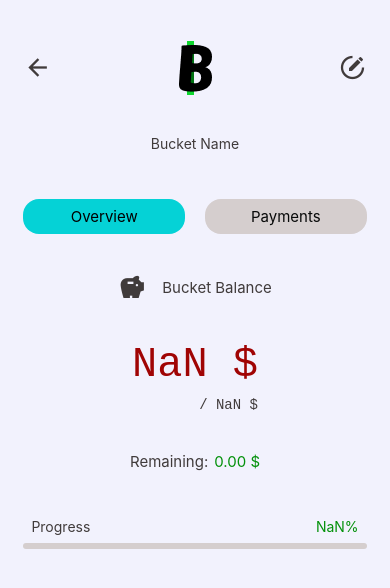
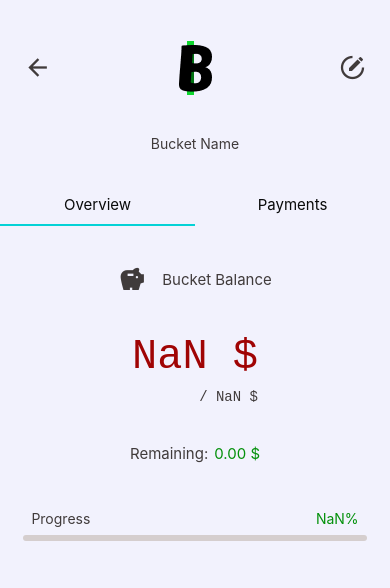
Before and after one commit to AtanasovCode/bucket-bank-native, a React Native app: screen /Bucket in a window 390 px wide. Shown: the top 588 px of the page. Built offline with nearby package versions, Linux system fonts and the light colour scheme.

Commit message:
redesigned bucket tabs

```diff
--- a/components/bucket/Payments.jsx
+++ b/components/bucket/Payments.jsx
@@ -75,8 +75,8 @@ const Payments = ({ navigation, bucket, setBucket, theme }) => {
     }
 
     const deletePayment = async (id) => {
-        // Find the bucket with the selectedID (you need to ensure selectedID is available in your scope)
-        const selectedID = bucket.id;  // Assuming bucket is passed as a prop and has an id field
+
+        const selectedID = bucket.id;
 
         // Filter out the payment with the given id
         const updatedPayments = bucket.payments.filter((item) => item.id !== id);
@@ -103,9 +103,12 @@ const Payments = ({ navigation, bucket, setBucket, theme }) => {
             bucket.id === selectedID ? updatedBucket : bucket
         );
 
+        setVisiblePopover(false);
+        setVisiblePopoverId(null);
+        setModalVisible(false);
         saveData(updatedBuckets);
         setBucket(updatedBucket);
-        setBuckets(updatedBuckets);  // Update state with new buckets
+        setBuckets(updatedBuckets);
     };
 
 
@@ -279,8 +282,6 @@ const Payments = ({ navigation, bucket, setBucket, theme }) => {
                                 style={styles.modalOption}
                                 onPress={() => {
                                     deletePayment(visiblePopoverId);
-                                    setModalVisible(false);
-                                    setVisiblePopoverId(null);
                                 }}
                             >
                                 <View style={[styles.modalOption]}>
--- a/routes/Bucket.jsx
+++ b/routes/Bucket.jsx
@@ -236,30 +236,32 @@ const Bucket = ({ navigation, route }) => {
                     </Text>
             }
             <View style={[styles.tabContainer]}>
-                <TouchableHighlight style={[
-                    styles.tab,
-                    { backgroundColor: selectedTab === "overview" ? theme.accent : theme.inactive }]}
+                <TouchableHighlight style={[styles.tab]}
                     onPress={() => {
                         setSelectedTab("overview");
                         handleTabChange("overview");
                     }}
                 >
-                    <Text style={[styles.text, { color: selectedTab === "overview" ? "#000" : theme.text }]}>
+                    <Text style={[styles.text, { color: theme.text }]}>
                         Overview
                     </Text>
                 </TouchableHighlight>
-                <TouchableHighlight style={[
-                    styles.tab,
-                    { backgroundColor: selectedTab === "payments" ? theme.accent : theme.inactive }]}
+                <TouchableHighlight style={[styles.tab]}
                     onPress={() => {
                         setSelectedTab("payments")
                         handleTabChange("payments");
                     }}
                 >
-                    <Text style={[styles.text, { color: selectedTab === "payments" ? "#000" : theme.text }]}>
+                    <Text style={[styles.text, { color: theme.text }]}>
                         Payments
                     </Text>
                 </TouchableHighlight>
+                <View style={[styles.tabBorder, {
+                    backgroundColor: theme.accent,
+                    left: selectedTab === "overview" ? 0 : "50%"
+                }]}>
+
+                </View>
             </View>
 
             <FlatList
@@ -283,14 +285,13 @@ const styles = StyleSheet.create({
         flex: 1,
     },
     bucketWrapper: {
-        marginBottom: "10%",
+        marginBottom: "6%",
     },
     title: {
         fontSize: 32,
         fontWeight: "700",
         textAlign: "center",
-        marginLeft: "6%",
-        marginRight: "6%",
+        marginHorizontal: "6%",
     },
     subTitle: {
         fontSize: 14,
@@ -300,16 +301,16 @@ const styles = StyleSheet.create({
     money: {},
     tabContainer: {
         flexDirection: "row",
-        alignItems: "center",
-        justifyContent: "center",
-        gap: 20,
-        marginLeft: "6%",
-        marginRight: "6%",
     },
     tab: {
-        padding: 8,
         flex: 1,
-        borderRadius: 16,
+        paddingVertical: "3%",
+    },
+    tabBorder: {
+        width: width * 0.5,
+        height: "4%",
+        position: "absolute",
+        bottom: 0,
     },
     text: {
         fontSize: 15,
```
